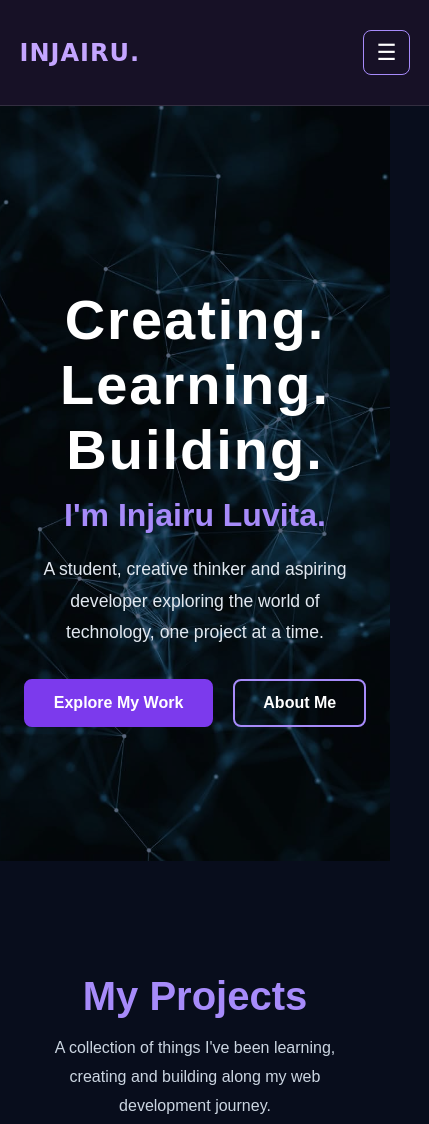
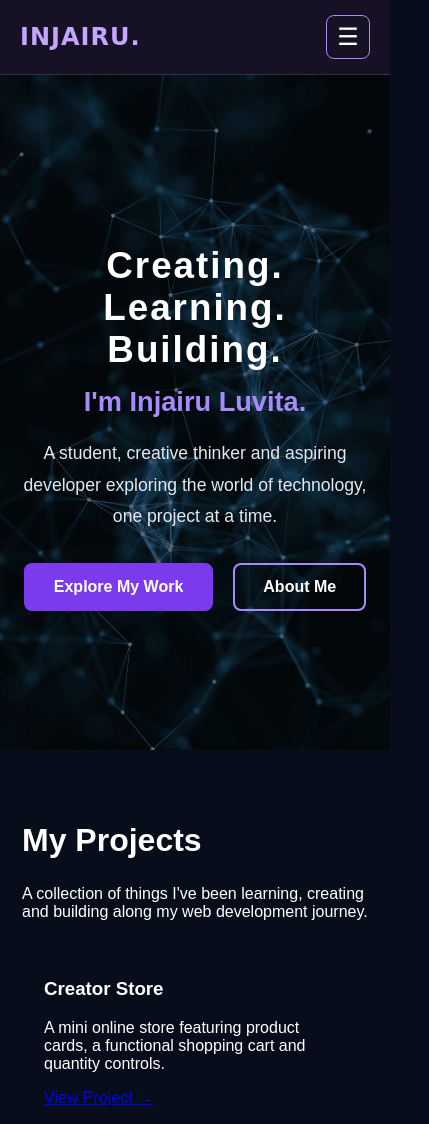
Before and after one commit to injairuluvita/webdev-journey, a plain HTML site: page index.html in a window 390 px wide. Shown: the top 1124 px of the page, 429 px wide, since content can reach past the window. Drawn offline with Linux system fonts and the light colour scheme.

Commit message:
Fix mobile home page navigation

```diff
--- a/navigation.css
+++ b/navigation.css
@@ -1,4 +1,6 @@
 /* SHARED WEBSITE NAVIGATION */
+
+
 
 .site-header {
   position: relative;
@@ -21,6 +23,7 @@
   font-weight: 800;
   text-decoration: none;
   letter-spacing: 1px;
+  flex-shrink: 0;
 }
 
 .main-nav {
@@ -32,7 +35,7 @@
 }
 
 .main-nav a {
-  color: #eeeeF5;
+  color: #eeeef5;
   font-size: 0.95rem;
   font-weight: 600;
   text-decoration: none;
@@ -59,37 +62,53 @@
 
 .menu-toggle {
   display: none;
+  flex-shrink: 0;
+  width: 44px;
+  height: 44px;
+  padding: 0;
   border: 1px solid #a78bfa;
   border-radius: 8px;
-  padding: 8px 12px;
   background: transparent;
   color: #ffffff;
-  font-size: 1.4rem;
+  font-size: 1.5rem;
+  line-height: 1;
   cursor: pointer;
+  align-items: center;
+  justify-content: center;
 }
 
 /* MOBILE NAVIGATION */
 
 @media (max-width: 760px) {
   .site-header {
+    width: 100%;
     flex-wrap: wrap;
-    padding: 15px 5%;
+    padding: 12px 20px;
+    gap: 10px;
   }
 
   .menu-toggle {
-    display: block;
+    display: flex;
   }
 
   .main-nav {
     display: none;
     width: 100%;
+    min-width: 0;
+    margin: 0;
+    padding: 12px 0;
     flex-direction: column;
     align-items: flex-start;
-    gap: 12px;
-    padding: 15px 0 5px;
+    gap: 8px;
   }
 
   .main-nav.active {
     display: flex;
   }
+
+  .main-nav a {
+    display: block;
+    width: 100%;
+    padding: 8px 0;
+  }
 }
--- a/style.css
+++ b/style.css
@@ -1,3 +1,8 @@
+*,
+*::before,
+*::after {
+  box-sizing: border-box;
+}
 body {
   background-color: #080d1c;
   color: #ffffff;
@@ -6,13 +11,6 @@ body {
 }
 
 /* NAVIGATION BAR */
-.site-header {
-  display: flex;
-  justify-content: space-between;
-  align-items: center;
-  padding: 20px 40px;
-}
-
 .logo {
   font-family: "Ravie", cursive;
   font-size: 1.8rem;
@@ -21,23 +19,6 @@ body {
   text-decoration: none;
 }
 
-.main-nav {
-  display: flex;
-  gap: 25px;
-}
-
-.main-nav a {
-  text-decoration: none;
-}
-.main-nav a {
-  color: #ffffff;
-  font-size: 0.95rem;
-  transition: color 0.3s ease;
-}
-
-.main-nav a:hover {
-  color: #a78bfa;
-}
 /* HERO SECTION */
 .hero {
   min-height: 80vh;
@@ -110,100 +91,47 @@ body {
   color: #080d1c;
   transform: translateY(-4px);
 }
-/* MOBILE MENU BUTTON */
-.menu-toggle {
-  display: none;
-  background: transparent;
-  border: 2px solid #a78bfa;
-  color: #ffffff;
-  font-size: 1.5rem;
-  padding: 5px 12px;
-  border-radius: 6px;
-  cursor: pointer;
-}
-/* MOBILE RESPONSIVENESS */
-@media (max-width: 768px) {
-  .menu-toggle {
-    display: block;
-  }
+/* MOBILE HOMEPAGE SPACING */
 
-  .main-nav {
-    display: none;
-  }
-  .main-nav.active {
-    display: flex;
-    flex-direction: column;
-    position: absolute;
-    top: 75px;
-    right: 20px;
-    background-color: #111827;
-    padding: 20px;
-    border-radius: 10px;
-    gap: 18px;
-    z-index: 100;
-  }
-}
-/* PROJECTS SECTION */
+@media (max-width: 760px) {
   .projects {
-  padding: 80px 40px;
-  text-align: center;
+    padding: 45px 22px;
   }
 
   .projects h2 {
-  font-size: 2.5rem;
-  color: #a78bfa;
-  margin-bottom: 15px;
+    font-size: 2rem;
   }
 
   .projects > p {
-  color: #cbd5e1;
-  max-width: 650px;
-  margin: 0 auto 40px;
-  line-height: 1.8;
-}
-/* PROJECT CARD */
-.project-card {
-  max-width: 400px;
-  margin: 0 auto;
-  padding: 30px;
-  background-color: #111827;
-  border: 1px solid #374151;
-  border-radius: 15px;
-  text-align: left;
-  cursor: pointer;
-}
-.project-card:hover {
-  transform: translateY(-8px);
-  border-color: #a78bfa;
-  box-shadow: 0 10px 30px rgba(124, 58, 237, 0.2);
-}
-.project-card h3 {
-  font-size: 1.6rem;
-  color: #ffffff;
-  margin-top: 0;
-  margin-bottom: 15px;
-}
-.project-card p {
-  color: #cbd5e1;
-  font-size: 0.95rem;
-  line-height: 1.8;
-  margin-bottom: 25px;
-}
-.project-card a {
-  display: inline-block;
-  color: #a78bfa;
-  font-weight: bold;
-  text-decoration: none;
-  transition: color 0.3s ease;
+    margin-left: 0;
+    margin-right: 0;
   }
 
-.project-card a:hover {
-  color: #ec4899;
-  text-decoration: underline;
+  .project-card {
+    width: 100%;
+    max-width: 100%;
+    padding: 22px;
+    margin: 0 auto;
   }
-.main-nav a.active {
-  color: #a78bfa;
-  border-bottom: 2px solid #a78bfa;
-  padding-bottom: 5px;
-  font-weight: bold;
+
+  .hero {
+    padding: 40px 22px;
   }
+
+  .hero h1 {
+    font-size: 2.3rem;
+  }
+
+  .hero h2 {
+    font-size: 1.7rem;
+  }
+
+  .hero p {
+    margin: 0;
+  }
+
+  .hero-buttons {
+    flex-wrap: wrap;
+    justify-content: center;
+  }
+}
```
Also changed, not shown: index.html (line endings or trailing spaces). Lines whose indentation alone changed are shown as unchanged.
